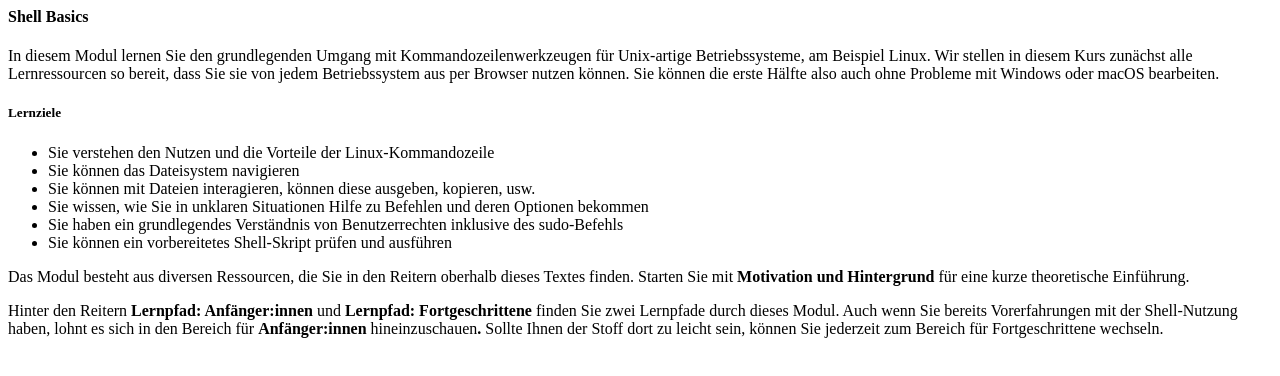
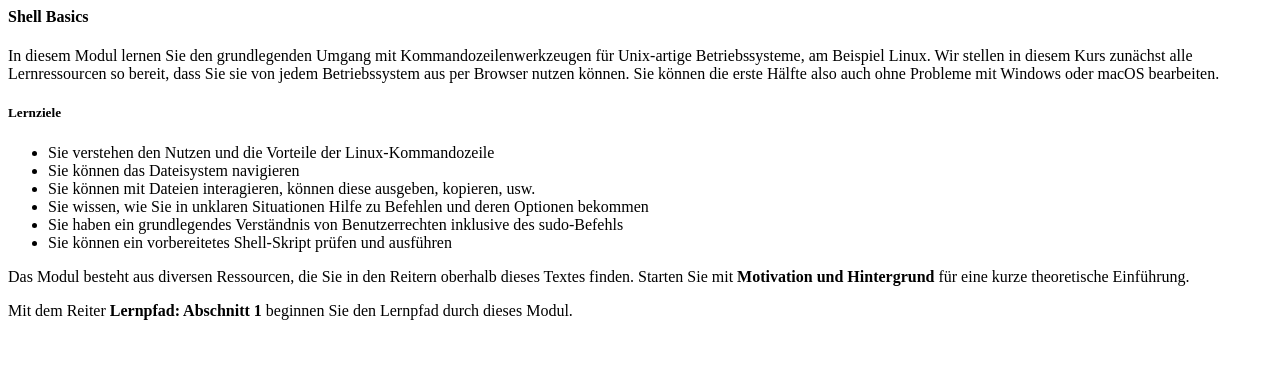
Before and after one commit to FernUni-Hagen-devtoolbox/shell-basics, a plain HTML site: page moodle-material/index.html in a window 1280 px wide. Drawn offline with Linux system fonts and the light colour scheme.

Commit message:
Rename beginner path to section 1

```diff
--- a/moodle-material/index.html
+++ b/moodle-material/index.html
@@ -21,10 +21,5 @@
 <p>Das Modul besteht aus diversen Ressourcen, die Sie in den Reitern oberhalb
   dieses Textes finden. Starten Sie mit <strong>Motivation und
     Hintergrund</strong> für eine kurze theoretische Einführung.</p>
-<p>Hinter den Reitern <strong>Lernpfad: Anfänger:innen</strong> und
-  <strong>Lernpfad: Fortgeschrittene</strong> finden Sie zwei Lernpfade durch
-  dieses Modul. Auch wenn Sie bereits Vorerfahrungen mit der Shell-Nutzung
-  haben, lohnt es sich in den Bereich für <strong>Anfänger:innen
-  </strong>hineinzuschauen<strong>.</strong> Sollte Ihnen der Stoff dort zu
-  leicht sein, können Sie jederzeit zum Bereich für Fortgeschrittene wechseln.
-</p>
+<p>Mit dem Reiter <strong>Lernpfad: Abschnitt 1</strong> beginnen Sie den
+  Lernpfad durch dieses Modul.</p>
```
Also changed, not shown: moodle-material/lernpfad-abschnitt1.html (renamed from moodle-material/lernpfad-anfänger:innen.html, +1 -1 lines), moodle-material/motivation-und-hintergrund.html (+1 -1 lines), 5 other files.
